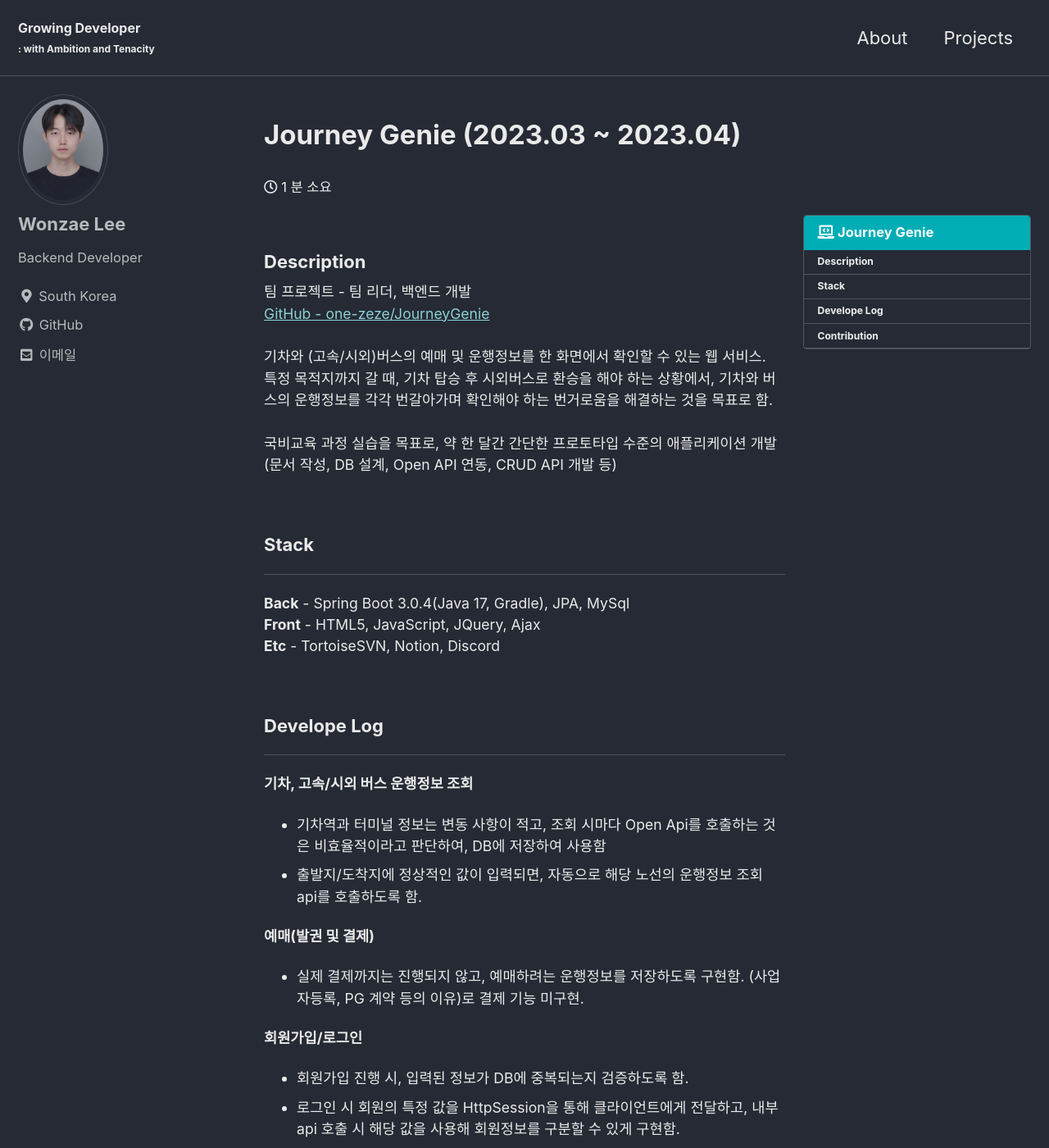
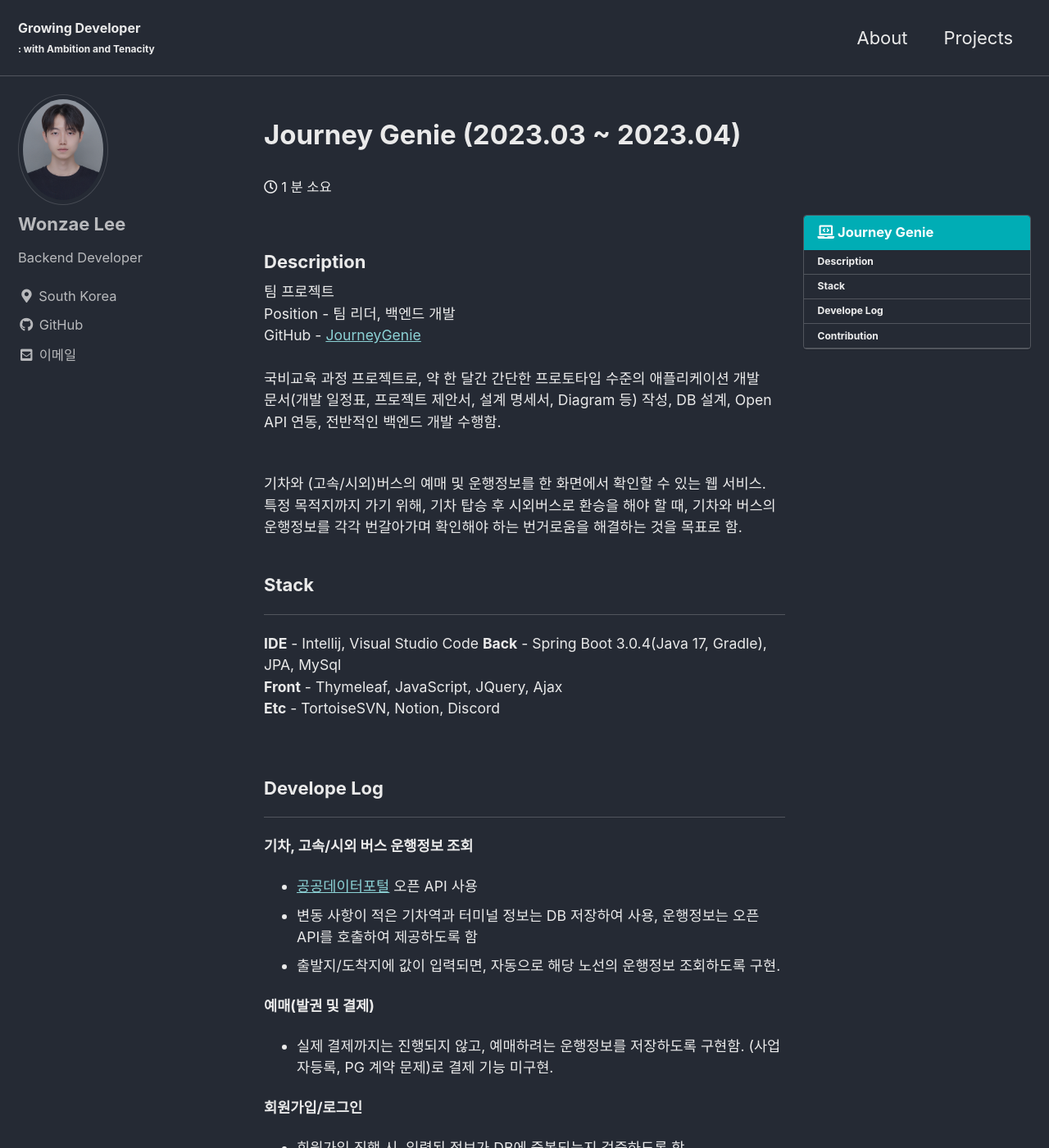
Before and after one commit to one-zeze/one-zeze.github.io, a Jekyll site: the page built from _posts/projects/2024-04-09-journeygenie.md, in a window 1280 px wide and 1400 px high. Shown: the whole window at 82% size. Built offline with Jekyll 4.4.1, drawn with Linux system fonts in a browser that asks for light colours; cached includes are drawn as plain includes.

Commit message:
Update project.md

```diff
--- a/_posts/projects/2024-04-09-journeygenie.md
+++ b/_posts/projects/2024-04-09-journeygenie.md
@@ -11,22 +11,26 @@ toc_icon: "laptop-code"
 
 ### Description
 
-팀 프로젝트 - 팀 리더, 백엔드 개발
-[GitHub - one-zeze/JourneyGenie](https://github.com/one-zeze/JourneyGenie)
+팀 프로젝트
+Position - 팀 리더, 백엔드 개발
+GitHub - [JourneyGenie](https://github.com/one-zeze/JourneyGenie)
+<br>
+국비교육 과정 프로젝트로, 약 한 달간 간단한 프로토타입 수준의 애플리케이션 개발
+문서(개발 일정표, 프로젝트 제안서, 설계 명세서, Diagram 등) 작성, DB 설계, Open API 연동, 전반적인 백엔드 개발 수행함.
+
 <br>
 기차와 (고속/시외)버스의 예매 및 운행정보를 한 화면에서 확인할 수 있는 웹 서비스.
-특정 목적지까지 갈 때, 기차 탑승 후 시외버스로 환승을 해야 하는 상황에서, 기차와
+특정 목적지까지 가기 위해, 기차 탑승 후 시외버스로 환승을 해야 할 때, 기차와
 버스의 운행정보를 각각 번갈아가며 확인해야 하는 번거로움을 해결하는 것을 목표로 함.
-<br>
-국비교육 과정 실습을 목표로, 약 한 달간 간단한 프로토타입 수준의 애플리케이션 개발(문서 작성, DB 설계, Open API 연동, CRUD API 개발 등)
 <br>
 
 ### Stack
 
 ---
 
+**IDE** - Intellij, Visual Studio Code
 **Back** - Spring Boot 3.0.4(Java 17, Gradle), JPA, MySql
-**Front** - HTML5, JavaScript, JQuery, Ajax
+**Front** - Thymeleaf, JavaScript, JQuery, Ajax
 **Etc** - TortoiseSVN, Notion, Discord
 <br>
 
@@ -36,12 +40,13 @@ toc_icon: "laptop-code"
 
 **기차, 고속/시외 버스 운행정보 조회**
 
-- 기차역과 터미널 정보는 변동 사항이 적고, 조회 시마다 Open Api를 호출하는 것은 비효율적이라고 판단하여, DB에 저장하여 사용함
-- 출발지/도착지에 정상적인 값이 입력되면, 자동으로 해당 노선의 운행정보 조회 api를 호출하도록 함.
+- [공공데이터포털](https://www.data.go.kr/) 오픈 API 사용
+- 변동 사항이 적은 기차역과 터미널 정보는 DB 저장하여 사용, 운행정보는 오픈 API를 호출하여 제공하도록 함
+- 출발지/도착지에 값이 입력되면, 자동으로 해당 노선의 운행정보 조회하도록 구현.
 
 **예매(발권 및 결제)**
 
-- 실제 결제까지는 진행되지 않고, 예매하려는 운행정보를 저장하도록 구현함. (사업자등록, PG 계약 등의 이유)로 결제 기능 미구현.
+- 실제 결제까지는 진행되지 않고, 예매하려는 운행정보를 저장하도록 구현함. (사업자등록, PG 계약 문제)로 결제 기능 미구현.
 
 **회원가입/로그인**
 
```
